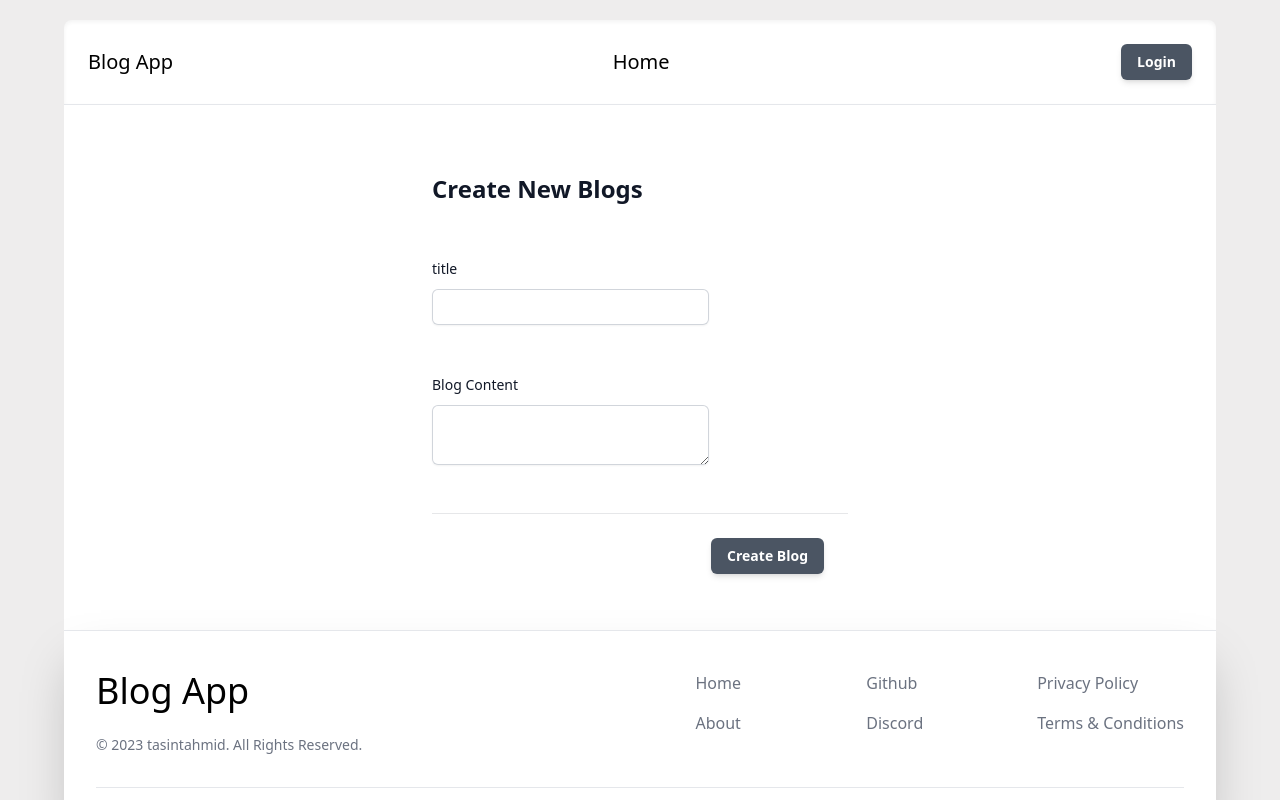
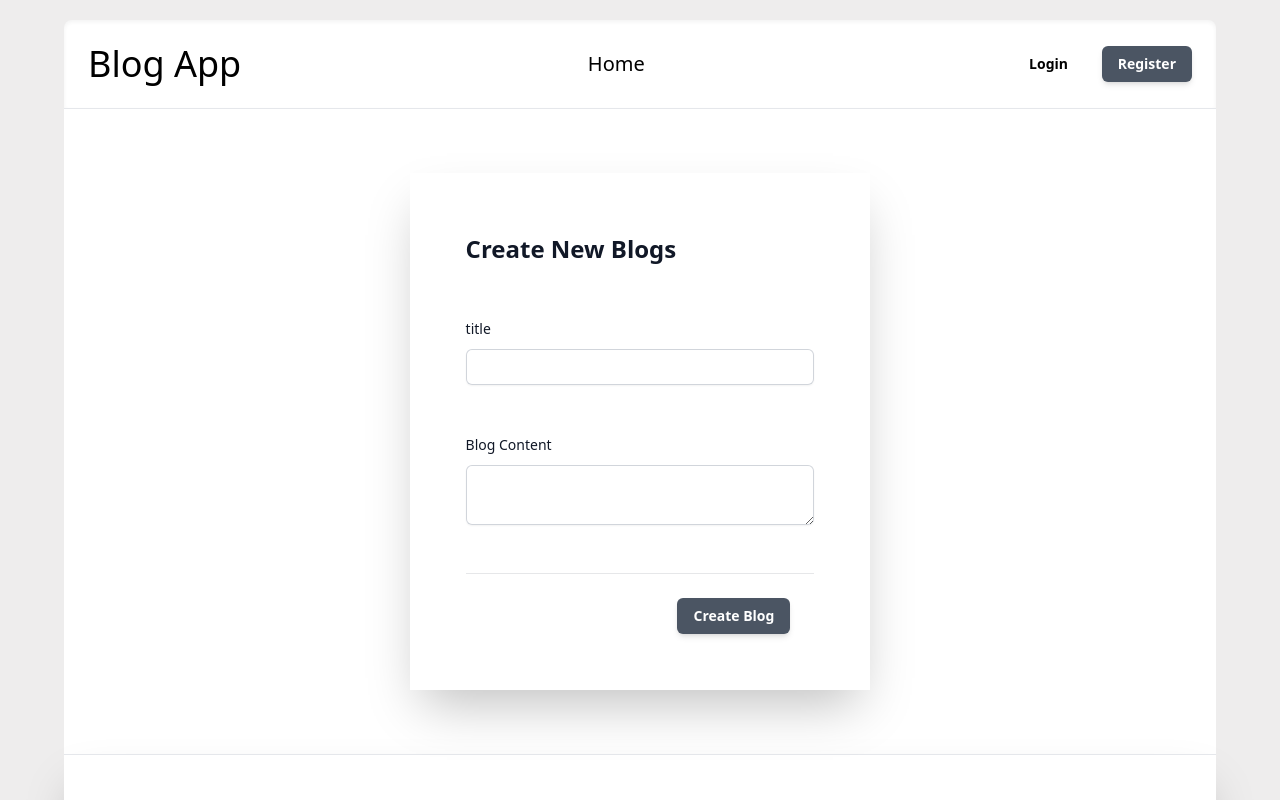
Before and after one commit to TasinTahmid/blog-client, a React (Vite) app: page /create-blog in a window 1280 px wide. Built offline with nearby package versions, Linux system fonts and the light colour scheme.

Commit message:
14th commit: register button added on navbar

```diff
--- a/src/app.css
+++ b/src/app.css
@@ -1,5 +1,5 @@
 #root {
-  margin: 0 auto;
+  margin: 0 ;
   padding: 0rem 4rem;
   background-color: rgb(238, 237, 237);
   height: 100vh;
--- a/src/components/BlogCard.jsx
+++ b/src/components/BlogCard.jsx
@@ -16,7 +16,7 @@ const BlogCard = ({ blog }) => {
     const text =
         blog.blogContent.length > 150
             ? blog.blogContent.substring(0, 150).concat("...")
-            : blog.blogContent;
+            : blog.blogContent.concat("...");
 
     const showSingleBlog = (id) => {
         navigate(`/blogs/${id}`);
@@ -37,8 +37,8 @@ const BlogCard = ({ blog }) => {
         }
     };
     return (
-        <div className="bg-gray-100 rounded-2xl py-8 px-16">
-            <h2 className="text-6xl mb-8 font-semibold">{blog.title}</h2>
+        <div className="bg-white shadow-2xl w-full py-10 px-14">
+            <h2 className="text-5xl mb-8 font-semibold">{blog.title}</h2>
             <div className="flex justify-between items-center">
                 <p className="my-6">{time}</p>
                 {currentUrl === "/profile" && (
--- a/src/components/BlogForm.jsx
+++ b/src/components/BlogForm.jsx
@@ -61,14 +61,14 @@ const BlogForm = ({ isCreateBlog, blog }) => {
         return await updateBlog();
     };
     return (
-        <div className="w-full flex justify-center bg-white  p-14 ">
-            <form className="mt-2 w-2/5 ">
+        <div className="bg-white w-full flex justify-center  ">
+            <form className="my-16 w-2/5 bg-white shadow-2xl p-14">
                 <div className="space-y-12 border-b border-gray-900/10 pb-12">
                     <h2 className="text-2xl font-semibold leading-10 text-gray-900">
                         {isCreateBlog ? "Create New Blogs" : "Update Your Blog"}
                     </h2>
 
-                    <div className="mt-7 w-2/3">
+                    <div className="mt-7 w-full">
                         <label
                             htmlFor="title"
                             className="block text-sm font-medium leading-6 text-gray-900"
@@ -90,7 +90,7 @@ const BlogForm = ({ isCreateBlog, blog }) => {
                         </div>
                     </div>
 
-                    <div className="mt-7 w-2/3">
+                    <div className="mt-7 w-full">
                         <label
                             htmlFor="blogContent"
                             className="block text-sm font-medium leading-6 text-gray-900"
@@ -107,7 +107,9 @@ const BlogForm = ({ isCreateBlog, blog }) => {
                                 onChange={(e) => {
                                     setBlogContent(e.target.value);
                                 }}
-                                className="block w-full rounded-md border-0 py-1.5 px-3 text-gray-900 shadow-sm ring-1 ring-inset ring-gray-300 placeholder:text-gray-400 focus:ring-2 focus:ring-inset focus:ring-gray-300 sm:text-sm sm:leading-6"
+                                className={` ${
+                                    isCreateBlog ? "" : "h-64"
+                                } block w-full rounded-md border-0 py-1.5 px-3 text-gray-900 shadow-sm ring-1 ring-inset ring-gray-300 placeholder:text-gray-400 focus:ring-2 focus:ring-inset focus:ring-gray-300 sm:text-sm sm:leading-6`}
                             />
                         </div>
                     </div>
--- a/src/components/Footer.jsx
+++ b/src/components/Footer.jsx
@@ -2,12 +2,9 @@ import { Link } from "react-router-dom";
 
 export default function Footer() {
     return (
-        <footer className="bg-white border-y rounded-b-lg shadow-2xl  w-full pt-10 px-8  pb-2">
+        <footer className=" bg-white border-y rounded-b-lg shadow-2xl w-full mb-4 pt-10 px-8 pb-4">
             <div className="md:flex md:justify-between">
-                <div className="mb-4 md:mb-0 grid  gap-y-6">
-                    <Link to="/" className="flex items-center">
-                        <p className="mr-3 text-4xl">Blog App</p>
-                    </Link>
+                <div className="mb-4 md:mb-0 flex flex-col justify-end">
                     <span className=" text-sm text-gray-500 sm:text-center">
                         © 2023 tasintahmid. All Rights Reserved.
                     </span>
@@ -62,7 +59,7 @@ export default function Footer() {
                     </div>
                 </div>
             </div>
-            <hr className="mt-4 border-gray-200 sm:mx-auto lg:my-8" />
+            <hr className="my-4 border-gray-200 " />
         </footer>
     );
 }
--- a/src/components/Nav.jsx
+++ b/src/components/Nav.jsx
@@ -3,12 +3,15 @@ import { useState } from "react";
 import { useNavigate, NavLink } from "react-router-dom";
 import { useSelector, useDispatch } from "react-redux";
 import { setLogout } from "../states/authSlice";
+import { setPageTypeLogin, setPageTypeRegister } from "../states/pageTypeSlice";
 
 const Nav = () => {
     const navigate = useNavigate();
     const [isMenuActive, setIsMenuActive] = useState(false);
+
     const dispatch = useDispatch();
     const user = useSelector((state) => state.auth.user);
+    console.log("from nav bar user is:", user);
 
     const handleLogOut = () => {
         setIsMenuActive(false);
@@ -16,9 +19,20 @@ const Nav = () => {
         navigate("/");
     };
 
+    const handleLogin = () => {
+        navigate("/auth");
+        dispatch(setPageTypeLogin());
+    };
+    const handleRegister = () => {
+        navigate("/auth");
+        dispatch(setPageTypeRegister());
+    };
+
     return (
         <div className="sticky mt-5 top-0 text-xl z-20 flex justify-between items-center w-full bg-white border-b shadow-inner p-6  rounded-t-lg">
-            <p>Blog App</p>
+            <NavLink to="/" className="text-4xl">
+                Blog App
+            </NavLink>
             <div className="flex justify-between gap-x-14">
                 <NavLink
                     to="/"
@@ -53,42 +67,52 @@ const Nav = () => {
             <div className="flex justify-between gap-x-14">
                 <div className="flex justify-between  gap-x-14 relative ml-3">
                     {!user ? (
-                        <button
-                            onClick={() => navigate("/auth")}
-                            className="rounded-md bg-gray-600 px-4 py-2 text-sm font-semibold text-white shadow-md hover:bg-gray-500 active:bg-gray-600"
-                        >
-                            Login
-                        </button>
+                        <div className="grid grid-cols-2 gap-2">
+                            <button
+                                onClick={handleLogin}
+                                className="rounded-md  px-4 py-2 text-sm font-semibold  hover:bg-gray-50 active:bg-gray-100"
+                            >
+                                Login
+                            </button>
+                            <button
+                                onClick={handleRegister}
+                                className="rounded-md bg-gray-600 px-4 py-2 text-sm font-semibold text-white shadow-md hover:bg-gray-500 active:bg-gray-600"
+                            >
+                                Register
+                            </button>
+                        </div>
                     ) : (
                         <svg
                             xmlns="http://www.w3.org/2000/svg"
-                            fill="none"
                             viewBox="0 0 24 24"
-                            strokeWidth={1.5}
-                            stroke="currentColor"
-                            dataSlot="icon"
+                            fill="currentColor"
                             onClick={() => setIsMenuActive(!isMenuActive)}
-                            className="w-6 h-6 hover:cursor-pointer"
+                            class="w-10 h-10 hover:cursor-pointer"
                         >
                             <path
-                                strokeLinecap="round"
-                                strokeLinejoin="round"
-                                d="M3.75 6.75h16.5M3.75 12h16.5m-16.5 5.25h16.5"
+                                fill-rule="evenodd"
+                                d="M18.685 19.097A9.723 9.723 0 0 0 21.75 12c0-5.385-4.365-9.75-9.75-9.75S2.25 6.615 2.25 12a9.723 9.723 0 0 0 3.065 7.097A9.716 9.716 0 0 0 12 21.75a9.716 9.716 0 0 0 6.685-2.653Zm-12.54-1.285A7.486 7.486 0 0 1 12 15a7.486 7.486 0 0 1 5.855 2.812A8.224 8.224 0 0 1 12 20.25a8.224 8.224 0 0 1-5.855-2.438ZM15.75 9a3.75 3.75 0 1 1-7.5 0 3.75 3.75 0 0 1 7.5 0Z"
+                                clip-rule="evenodd"
                             />
                         </svg>
                     )}
                     {user && isMenuActive && (
-                        <div className="absolute top-4 right-3 z-10 mt-2 w-48 origin-top-right rounded-md bg-white py-1 shadow-lg">
-                            <div className="active:bg-gray-50 hover:bg-gray-100">
-                                <a href="#" className="block px-4 py-2 text-sm text-gray-700 ">
-                                    Your Profile
-                                </a>
-                            </div>
-                            <div className="active:bg-gray-50 hover:bg-gray-100">
-                                <a href="#" className="block px-4 py-2 text-sm text-gray-700 ">
-                                    Edit Profile
-                                </a>
-                            </div>
+                        <div className="absolute top-8 right-3 z-10 mt-2 w-48 origin-top-right rounded-md bg-white py-1 shadow-lg">
+                            <NavLink
+                                to="/profile"
+                                state={{ id: user.id }}
+                                className="block px-4 py-2 text-sm active:bg-gray-50 hover:bg-gray-100"
+                            >
+                                {user.username}
+                            </NavLink>
+                            <NavLink
+                                to="/profile"
+                                state={{ id: user.id }}
+                                className="block px-4 py-2 text-sm active:bg-gray-50 hover:bg-gray-100"
+                            >
+                                Edit Profile
+                            </NavLink>
+
                             <div
                                 onClick={handleLogOut}
                                 className="flex justify-start align-center active:bg-gray-50 hover:bg-gray-100 hover:cursor-pointer"
--- a/src/components/UserForm.jsx
+++ b/src/components/UserForm.jsx
@@ -1,14 +1,15 @@
 import axios from "axios";
 import { useState } from "react";
 import { useNavigate } from "react-router-dom";
-import { useDispatch } from "react-redux";
+import { useSelector, useDispatch } from "react-redux";
 import { setLogin } from "../states/authSlice";
+import { setPageTypeLogin, setPageTypeRegister } from "../states/pageTypeSlice";
 
 const Form = () => {
     const dispatch = useDispatch();
     const navigate = useNavigate();
 
-    const [isRegisterPage, setIsRegisterPage] = useState(false);
+    const { pageType } = useSelector((state) => state.pageType);
     const [username, setUsername] = useState("");
     const [email, setEmail] = useState("");
     const [password, setPassword] = useState("");
@@ -27,7 +28,6 @@ const Form = () => {
             }
         );
 
-        console.log("from login", response.data);
         if (response.data.token) {
             dispatch(
                 setLogin({
@@ -54,7 +54,6 @@ const Form = () => {
                     },
                 }
             );
-            console.log(response.data);
             if (response.token) {
                 dispatch(
                     setLogin({
@@ -70,17 +69,17 @@ const Form = () => {
 
     const handleSubmit = async (event) => {
         event.preventDefault();
-        if (isRegisterPage) return await register();
+        if (pageType == "register") return await register();
         return await login();
     };
     return (
-        <div className="w-full flex justify-center bg-white  p-14 ">
-            <form className="mt-2 w-2/5 ">
+        <div className="w-full flex justify-center bg-gray-50 ">
+            <form className=" w-2/5 my-12  bg-white shadow-2xl p-14">
                 <div className="space-y-12 border-b border-gray-900/10 pb-12">
                     <h2 className="text-2xl font-semibold leading-10 text-gray-900">
-                        {isRegisterPage ? "Register" : "Login"}
+                        {pageType == "register" ? "Register" : "Login"}
                     </h2>
-                    {isRegisterPage && (
+                    {pageType == "register" && (
                         <div className="mt-7 w-2/3">
                             <label
                                 htmlFor="username"
@@ -151,9 +150,13 @@ const Form = () => {
                     <button
                         type="button"
                         className="rounded-md  py-2 text-sm font-semibold leading-6 text-gray-900 hover:underline hover:underline-offset-2"
-                        onClick={() => setIsRegisterPage(!isRegisterPage)}
+                        onClick={() =>
+                            dispatch(
+                                pageType == "register" ? setPageTypeLogin() : setPageTypeRegister()
+                            )
+                        }
                     >
-                        {isRegisterPage
+                        {pageType == "register"
                             ? "Already have an account? Login here."
                             : "Don't have an account? Register here."}
                     </button>
@@ -162,7 +165,7 @@ const Form = () => {
                         className="mr-6 rounded-md bg-gray-600 px-4 py-2 text-sm font-semibold text-white shadow-md hover:bg-gray-500 active:bg-gray-600"
                         onClick={handleSubmit}
                     >
-                        {isRegisterPage ? "Register" : "Login"}
+                        {pageType == "register" ? "Register" : "Login"}
                     </button>
                 </div>
             </form>
--- a/src/pages/Home.jsx
+++ b/src/pages/Home.jsx
@@ -1,8 +1,6 @@
-import { useState } from "react";
 import BlogContainer from "../components/BlogContainer";
 
 const Home = () => {
-    const [count, setCount] = useState(0);
     return (
         <div className="auto">
             <BlogContainer />
--- /dev/null
+++ b/src/states/pageTypeSlice.js
@@ -0,0 +1,23 @@
+import { createSlice } from "@reduxjs/toolkit";
+
+const initialState = {
+    pageType: null,
+};
+
+export const pageTypeSlice = createSlice({
+    name: "pageType",
+    initialState,
+    reducers: {
+        setPageTypeLogin: (state) => {
+            state.pageType = "login";
+            console.log("setpageLogin");
+        },
+        setPageTypeRegister: (state) => {
+            state.pageType = "register";
+            console.log("setpageRegister");
+        },
+    },
+});
+
+export const { setPageTypeLogin, setPageTypeRegister } = pageTypeSlice.actions;
+export default pageTypeSlice.reducer;
```
Also changed, not shown: src/components/BlogContainer.jsx (+7 -5 lines), src/components/UserBlogContainer.jsx (+9 -4 lines), src/states/store.js (+3 -9 lines).
